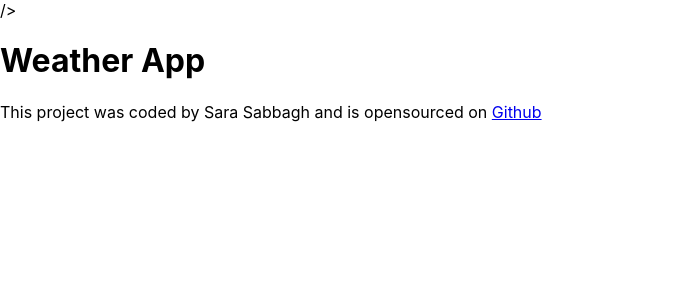
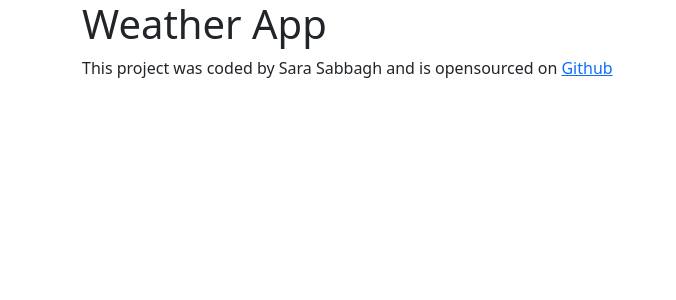
Before and after one commit to Saraesabbagh/final-weather-react, a React (Create React App) app: page / in a window 1280 px wide. Shown: the top 300 px of the page, without its empty margins (0-676 px from the left). Built offline with nearby package versions, Linux system fonts and the light colour scheme.

Commit message:
added bootstrap to project

```diff
--- a/package.json
+++ b/package.json
@@ -6,6 +6,7 @@
     "@testing-library/jest-dom": "^5.16.1",
     "@testing-library/react": "^11.2.7",
     "@testing-library/user-event": "^12.8.3",
+    "bootstrap": "^5.1.3",
     "react": "^17.0.2",
     "react-dom": "^17.0.2",
     "react-scripts": "4.0.3",
--- a/public/index.html
+++ b/public/index.html
@@ -6,7 +6,7 @@
     <meta name="viewport" content="width=device-width, initial-scale=1" />
     <meta name="theme-color" content="#000000" />
     <meta name="description" content="weather-application" />
-    />
+
     <!--
       manifest.json provides metadata used when your web app is installed on a
       user's mobile device or desktop. See https://developers.google.com/web/fundamentals/web-app-manifest/
--- a/src/App.js
+++ b/src/App.js
@@ -4,16 +4,19 @@ import "./App.css";
 export default function App() {
   return (
     <div className="App">
+      <div className="container">
         <h1>Weather App</h1>
         <footer>
           This project was coded by Sara Sabbagh and is opensourced on {""}
           <a
             href="https://github.com/Saraesabbagh/final-weather-react"
             target="_blank"
+            rel="noreferrer"
           >
             Github
           </a>
         </footer>
       </div>
+    </div>
   );
 }
```
Also changed, not shown: src/index.js (+7 -6 lines), 1 other file (tests, documents, lock files or other folders). Lines whose indentation alone changed are shown as unchanged.
